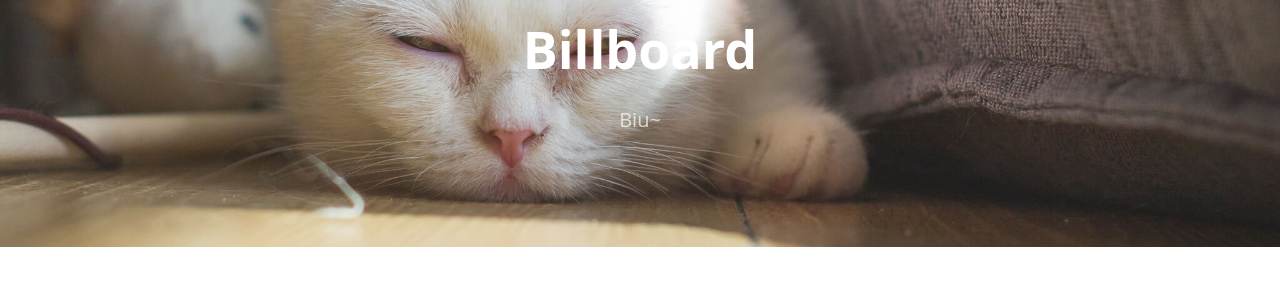
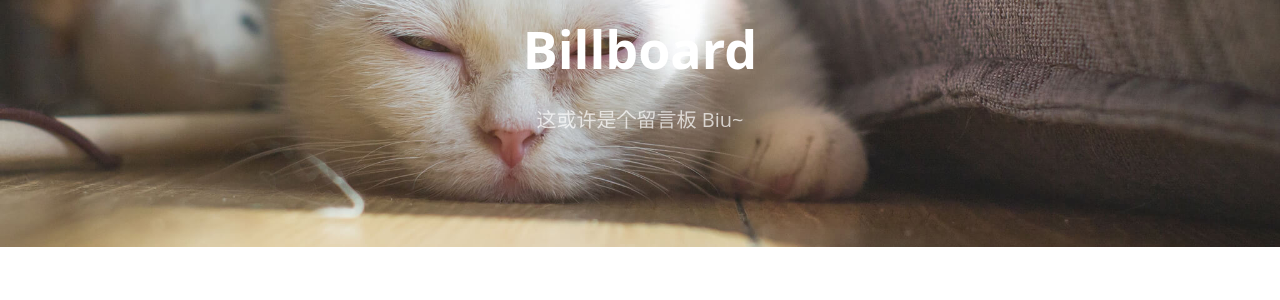
Before and after one commit to link9596/qwq, a Jekyll site: the page built from pages/Hydrogen.md, in a window 1280 px wide and 900 px high. Shown: the part 126-426 px from the top of the window. Built offline with Jekyll 4.4.1, drawn with Linux system fonts in a browser that asks for light colours; some web fonts are replaced; comment, search, counter and statistics services are not loaded.

Commit message:
Update Hydrogen.md

```diff
--- a/pages/Hydrogen.md
+++ b/pages/Hydrogen.md
@@ -1,8 +1,9 @@
 ---
 layout: page
 title: Billboard
-tagline: Biu~
+tagline: 这或许是个留言板 Biu~
 song: t
+comment: true
 ---
 
 >“<br>
```
